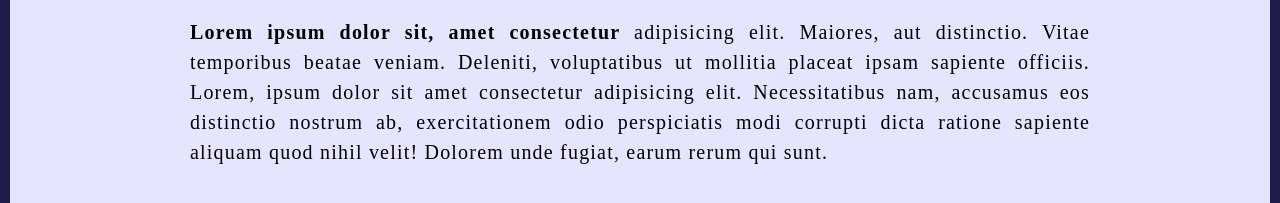
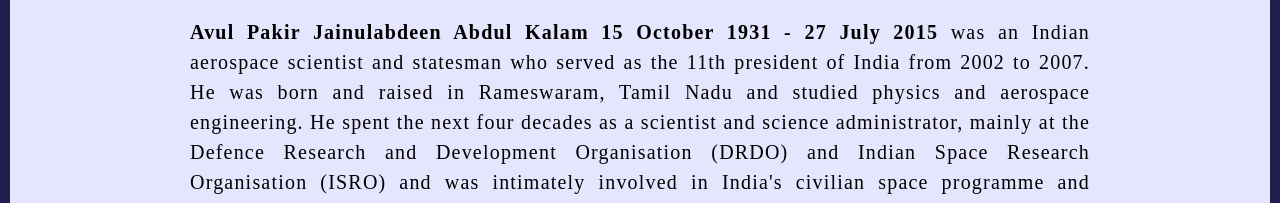
Before and after one commit to sajidhasan-web/practice-project-1, a plain HTML site: page index.html in a window 1280 px wide. Shown: the part 563-766 px from the top of the page. Drawn offline with Linux system fonts and the light colour scheme.

Commit message:
my first commit

```diff
--- a/index.html
+++ b/index.html
@@ -20,7 +20,7 @@
         </section>
         <section class="about_section">
                 <h2>The Missile Man of India</h2>
-                <p><strong>Lorem ipsum dolor sit, amet consectetur </strong>adipisicing elit. Maiores, aut distinctio. Vitae temporibus beatae veniam. Deleniti, voluptatibus ut mollitia placeat ipsam sapiente officiis. Lorem, ipsum dolor sit amet consectetur adipisicing elit. Necessitatibus nam, accusamus eos distinctio nostrum ab, exercitationem odio perspiciatis modi corrupti dicta ratione sapiente aliquam quod nihil velit! Dolorem unde fugiat, earum rerum qui sunt.</p>
+                <p><strong>Avul Pakir Jainulabdeen Abdul Kalam 15 October 1931 - 27 July 2015</strong> was an Indian aerospace scientist and statesman who served as the 11th president of India from 2002 to 2007. He was born and raised in Rameswaram, Tamil Nadu and studied physics and aerospace engineering. He spent the next four decades as a scientist and science administrator, mainly at the Defence Research and Development Organisation (DRDO) and Indian Space Research Organisation (ISRO) and was intimately involved in India's civilian space programme and military missile development efforts.[1] He thus came to be known as the Missile Man of India for his work on the development of ballistic missile and launch vehicle technology.[2][3][4] He also played a pivotal organisational, technical, and political role in India's Pokhran-II nuclear tests in 1998, the first since the original nuclear test by India in 1974.[5]</p>
         </section>
         <section class="biography_section">
                <h3>Biography</h3>
```
